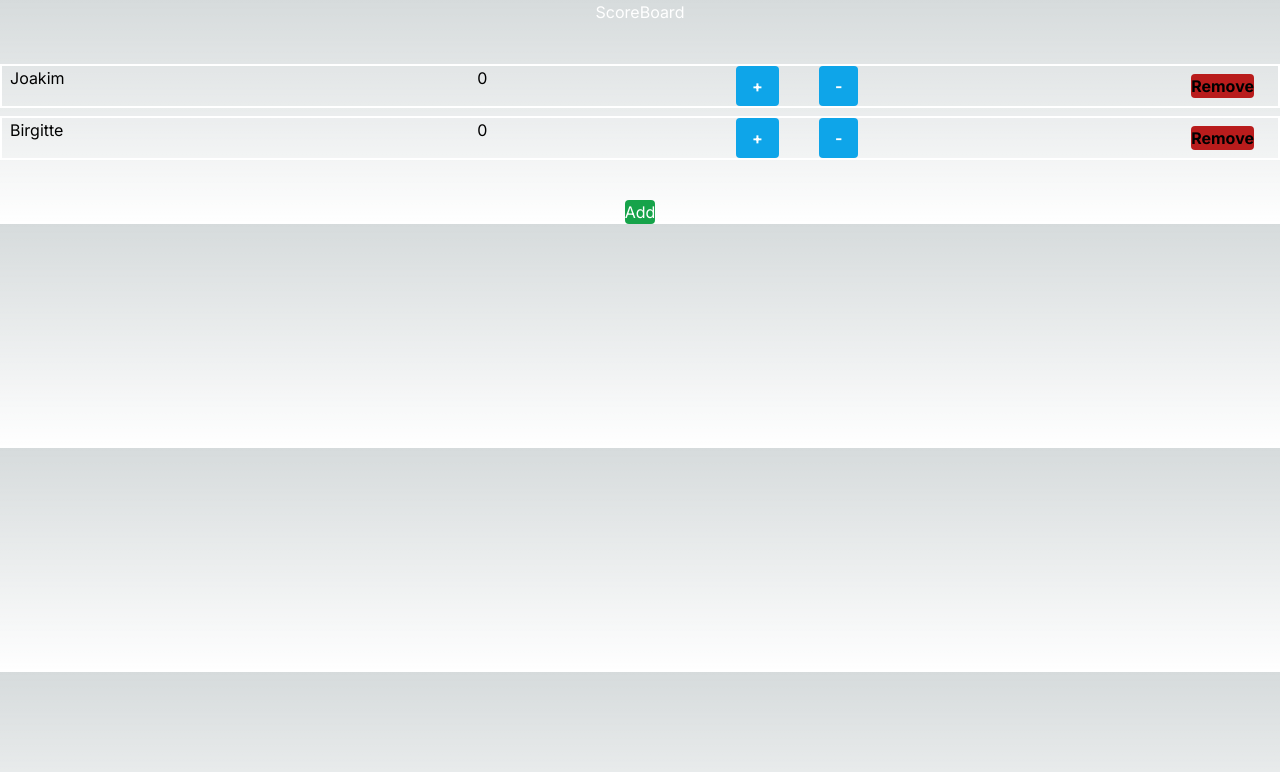
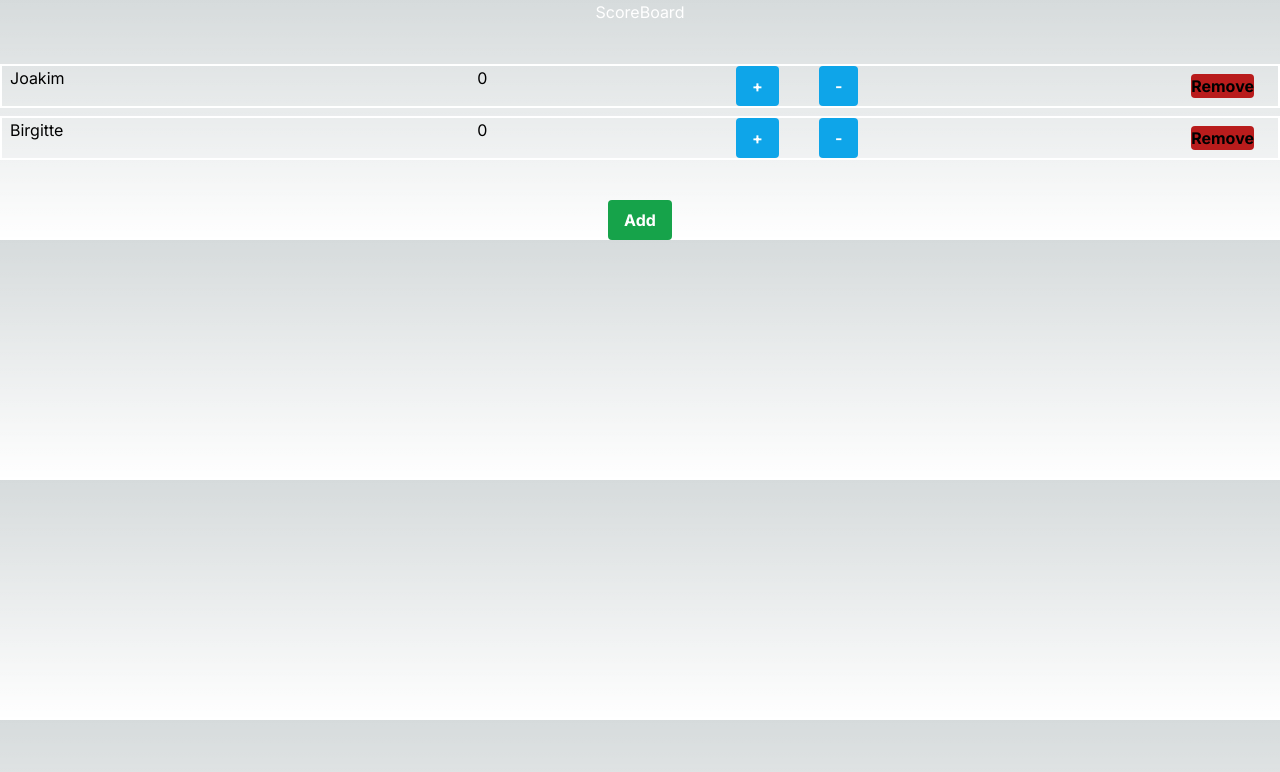
Before and after one commit to MikAoJk/scoreboard, a Next.js app: page / in a window 1280 px wide. Shown: the top 772 px of the page. Built offline with nearby package versions, Linux system fonts and the light colour scheme.

Commit message:
Update AddPlayer.tsx

```diff
--- a/src/components/AddPlayer.tsx
+++ b/src/components/AddPlayer.tsx
@@ -26,7 +26,7 @@ const AddPlayer = (addPlayerProps: AddPlayerProps) => {
 
     return (
         <div>
-            {!isEditing && <button onClick={startEditingHandler} type="button" className="cursor-pointer mt-10 bg-green-600 text-white rounded">Add</button>}
+            {!isEditing && <button onClick={startEditingHandler} type="button" className="cursor-pointer mt-10 bg-green-600 text-white rounded font-bold py-2 px-4">Add</button>}
             {isEditing && <AddPlayerModal onSaveAddPlayer={saveAddPlayerHandler} onCancel={stopEditingHandler}/>}
         </div>
     )
```
